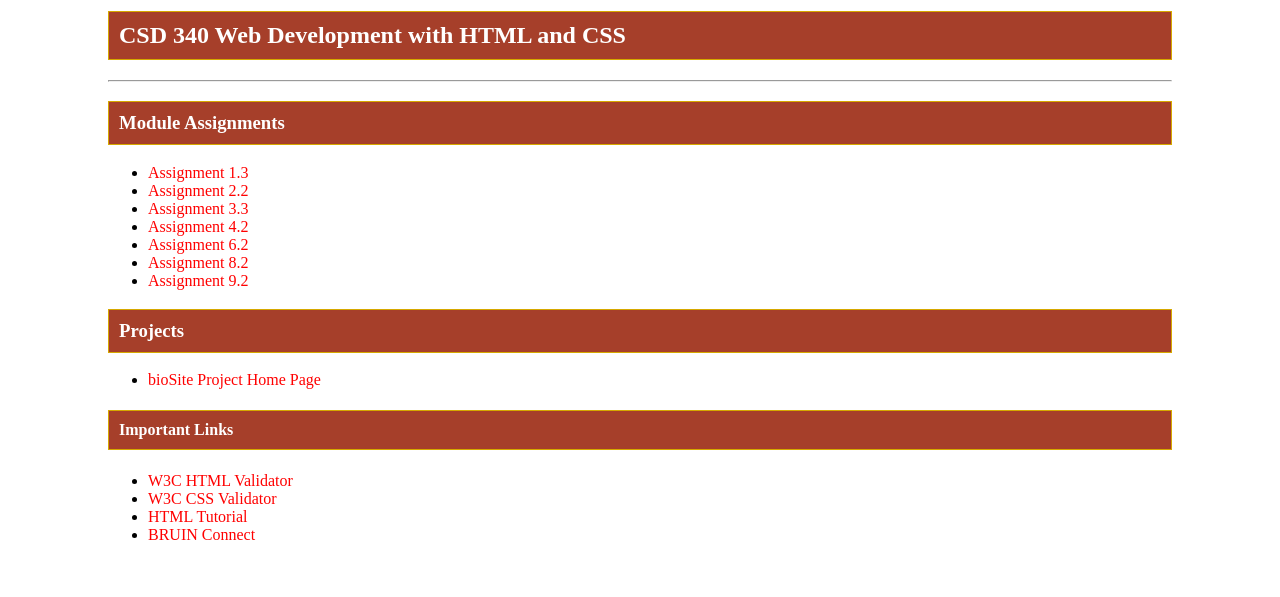
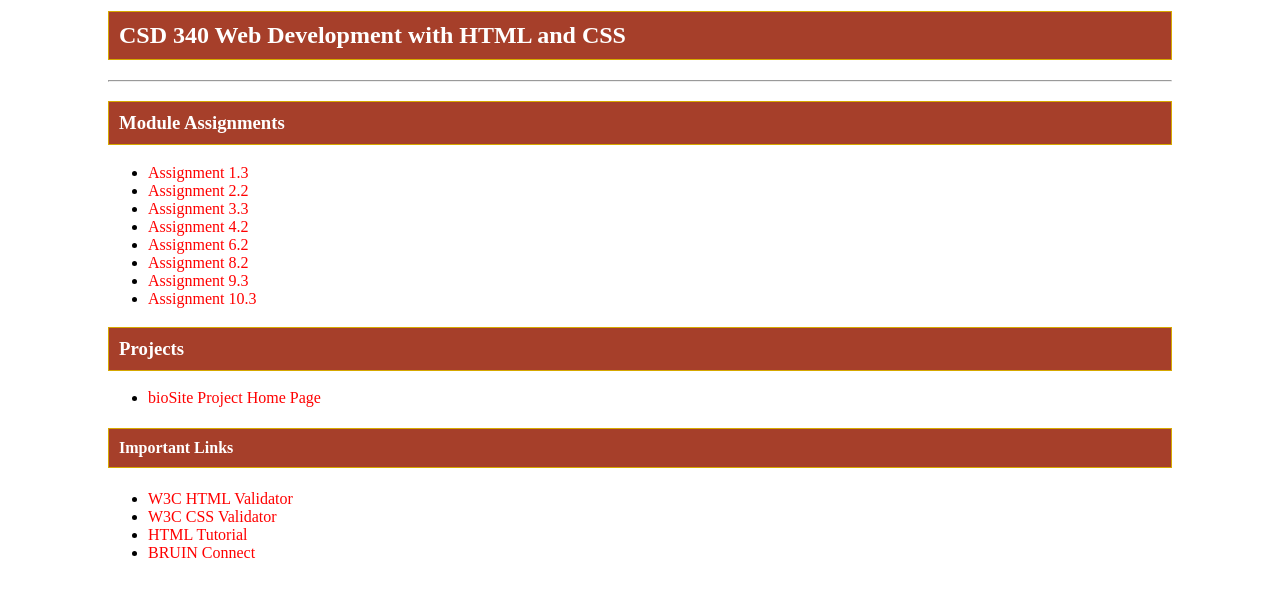
Before and after one commit to adstiles85/CSD-340, a plain HTML site: page index.html in a window 1280 px wide. Shown: the part 119-716 px from the top of the page. Drawn offline with Linux system fonts and the light colour scheme.

Commit message:
Updated index.html with Assignment 10.3 link

```diff
--- a/index.html
+++ b/index.html
@@ -24,7 +24,8 @@
             <li><a href="module-4/astiles_mod4_2.html">Assignment 4.2</a></li>
             <li><a href="module-6/astiles_mod6_2.html">Assignment 6.2</a></li>
             <li><a href="module-8/astiles_mod8_2.html">Assignment 8.2</a></li>
-            <li><a href="module-9/astiles_mod9_3.html">Assignment 9.2</a></li>
+            <li><a href="module-9/astiles_mod9_3.html">Assignment 9.3</a></li>
+            <li><a href="module-10/astiles_M10_3.html">Assignment 10.3</a></li>
         </ul>
 
         <h3>Projects</h3>
```
